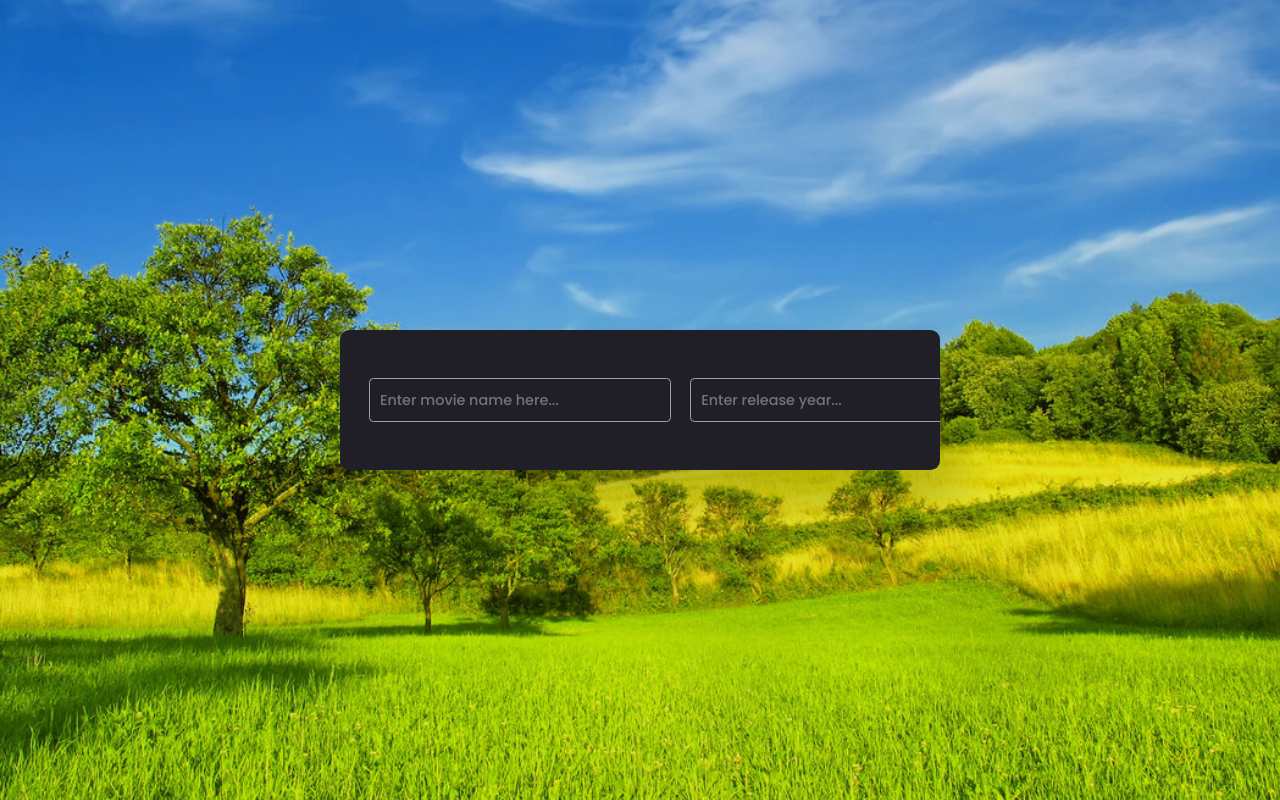
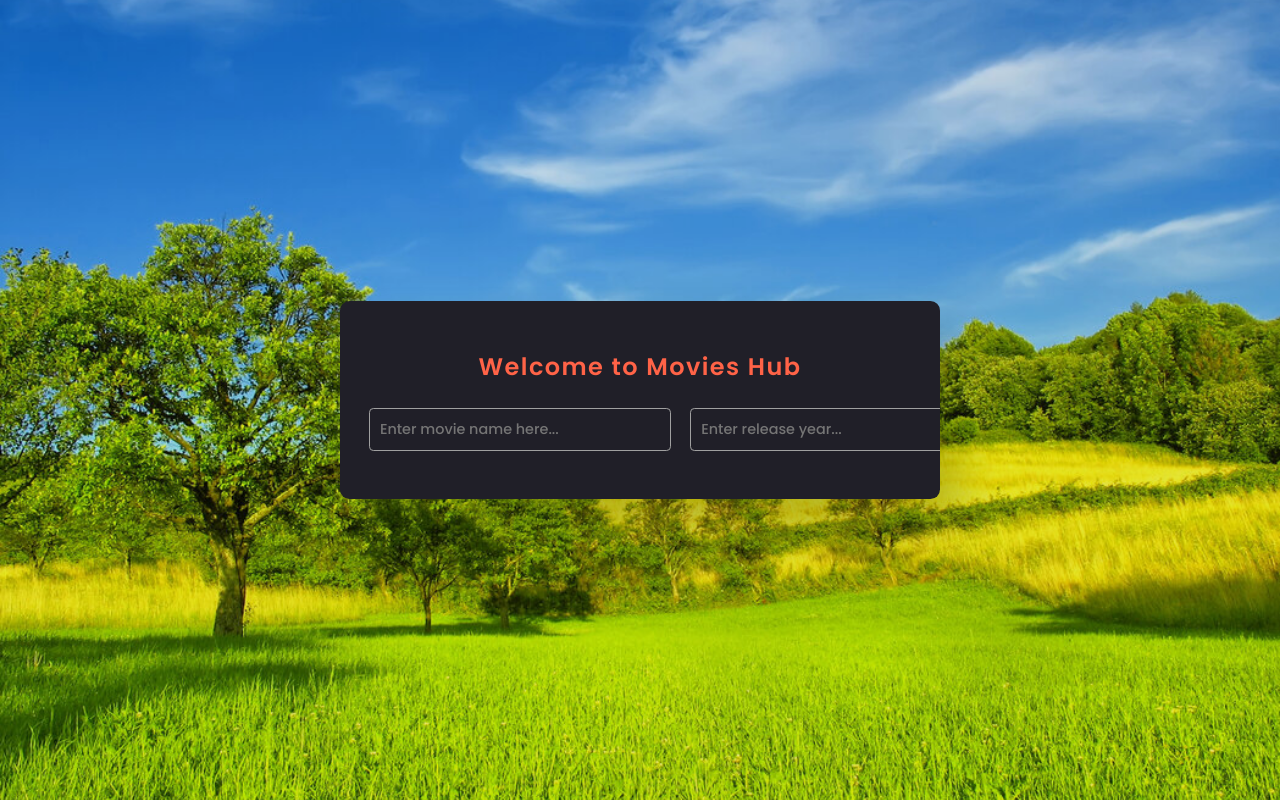
Before and after one commit to selvabalaji07/Movie-detail-webapp, a plain HTML site: page index.html in a window 1280 px wide. Drawn offline with Linux system fonts and the light colour scheme.

Commit message:
Update index.html

```diff
--- a/index.html
+++ b/index.html
@@ -2,13 +2,15 @@
 <html lang="en">
 <head>
   <meta name="viewport" content="width=device-width, initial-scale=1.0" />
-  <title>Movie Guide App</title>
+  <title>Movies Hub</title>
   <link href="https://fonts.googleapis.com/css2?family=Poppins:wght@300;500;600&display=swap" rel="stylesheet" />
   <link rel="icon" href="movie-icon.ico" type="image/x-icon">
   <link rel="stylesheet" href="style.css" />
 </head>
 <body>
+
   <div class="container">
+    <h1>Welcome to Movies Hub</h1>
     <div class="search-container">
       <input type="text" placeholder="Enter movie name here..." id="movie-name" />
       <input type="text" placeholder="Enter release year..." id="movie-year" />
```
